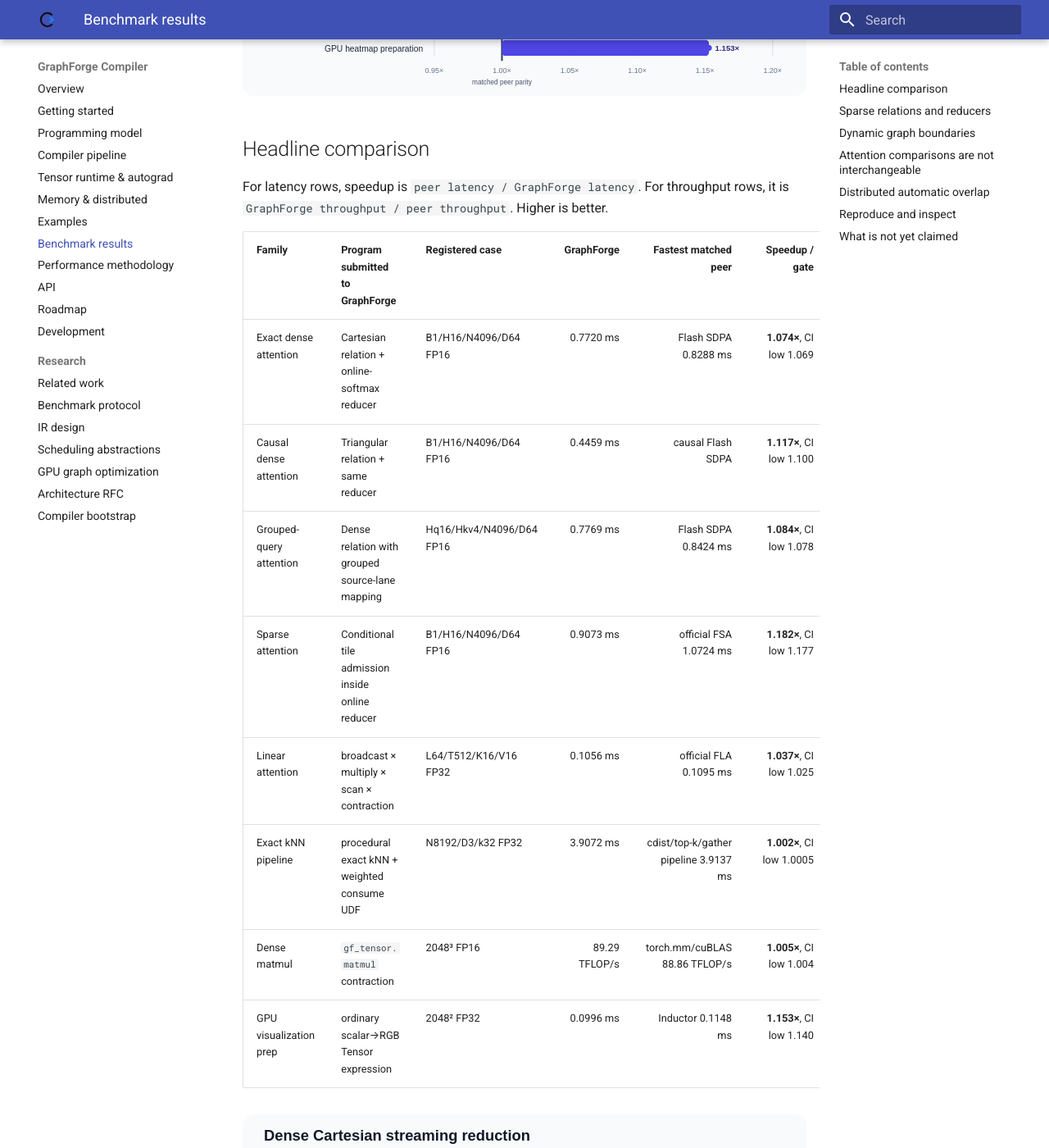
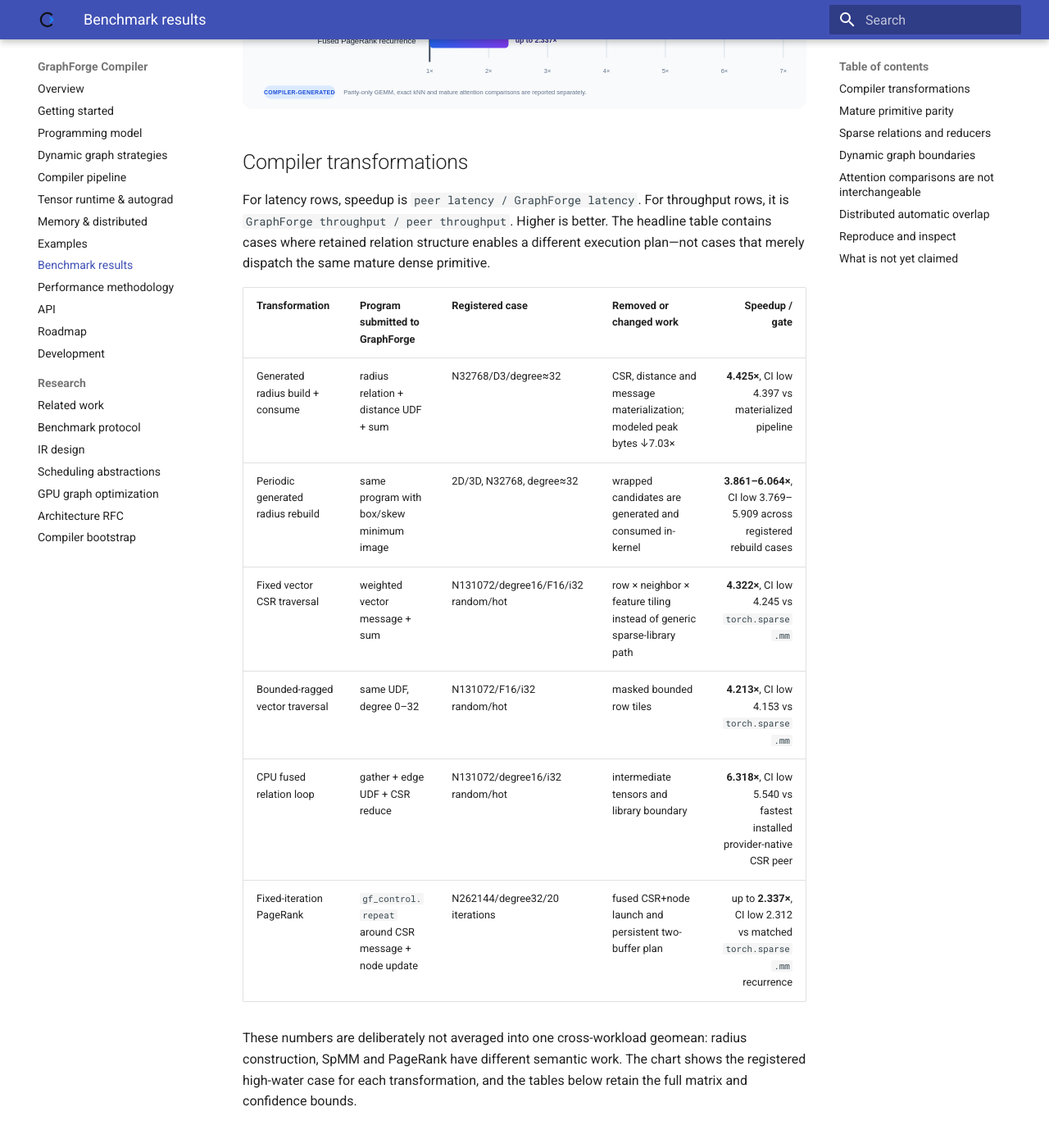
Before and after one commit to walkerchi/TIGA-lang, an MkDocs documentation site: the page built from docs/benchmark-results.md, in a window 1280 px wide and 1400 px high, scrolled down 676 px. Shown: the whole window at 82% size. Built offline with MkDocs 1.6.1 and Material for MkDocs 9.7.7, drawn with Linux system fonts in a browser that asks for light colours; some of the changed text lies outside the part shown.

Commit message:
Clarify dynamic graph performance strategy

````diff
--- a/docs/benchmark-results.md
+++ b/docs/benchmark-results.md
@@ -14,27 +14,52 @@
 
 ![Registered benchmark overview](assets/benchmark-overview.svg)
 
-## Headline comparison
+## Compiler transformations
 
 For latency rows, speedup is `peer latency / GraphForge latency`. For throughput
-rows, it is `GraphForge throughput / peer throughput`. Higher is better.
+rows, it is `GraphForge throughput / peer throughput`. Higher is better. The
+headline table contains cases where retained relation structure enables a
+different execution plan—not cases that merely dispatch the same mature dense
+primitive.
 
-| Family | Program submitted to GraphForge | Registered case | GraphForge | Fastest matched peer | Speedup / gate |
-|---|---|---|---:|---:|---:|
-| Exact dense attention | Cartesian relation + online-softmax reducer | B1/H16/N4096/D64 FP16 | 0.7720 ms | Flash SDPA 0.8288 ms | **1.074×**, CI low 1.069 |
-| Causal dense attention | Triangular relation + same reducer | B1/H16/N4096/D64 FP16 | 0.4459 ms | causal Flash SDPA | **1.117×**, CI low 1.100 |
-| Grouped-query attention | Dense relation with grouped source-lane mapping | Hq16/Hkv4/N4096/D64 FP16 | 0.7769 ms | Flash SDPA 0.8424 ms | **1.084×**, CI low 1.078 |
-| Sparse attention | Conditional tile admission inside online reducer | B1/H16/N4096/D64 FP16 | 0.9073 ms | official FSA 1.0724 ms | **1.182×**, CI low 1.177 |
-| Linear attention | broadcast × multiply × scan × contraction | L64/T512/K16/V16 FP32 | 0.1056 ms | official FLA 0.1095 ms | **1.037×**, CI low 1.025 |
-| Exact kNN pipeline | procedural exact kNN + weighted consume UDF | N8192/D3/k32 FP32 | 3.9072 ms | cdist/top-k/gather pipeline 3.9137 ms | **1.002×**, CI low 1.0005 |
-| Dense matmul | `gf_tensor.matmul` contraction | 2048³ FP16 | 89.29 TFLOP/s | torch.mm/cuBLAS 88.86 TFLOP/s | **1.005×**, CI low 1.004 |
-| GPU visualization prep | ordinary scalar→RGB Tensor expression | 2048² FP32 | 0.0996 ms | Inductor 0.1148 ms | **1.153×**, CI low 1.140 |
+| Transformation | Program submitted to GraphForge | Registered case | Removed or changed work | Speedup / gate |
+|---|---|---|---|---:|
+| Generated radius build + consume | radius relation + distance UDF + sum | N32768/D3/degree≈32 | CSR, distance and message materialization; modeled peak bytes ↓7.03× | **4.425×**, CI low 4.397 vs materialized pipeline |
+| Periodic generated radius rebuild | same program with box/skew minimum image | 2D/3D, N32768, degree≈32 | wrapped candidates are generated and consumed in-kernel | **3.861–6.064×**, CI low 3.769–5.909 across registered rebuild cases |
+| Fixed vector CSR traversal | weighted vector message + sum | N131072/degree16/F16/i32 random/hot | row × neighbor × feature tiling instead of generic sparse-library path | **4.322×**, CI low 4.245 vs `torch.sparse.mm` |
+| Bounded-ragged vector traversal | same UDF, degree 0–32 | N131072/F16/i32 random/hot | masked bounded row tiles | **4.213×**, CI low 4.153 vs `torch.sparse.mm` |
+| CPU fused relation loop | gather + edge UDF + CSR reduce | N131072/degree16/i32 random/hot | intermediate tensors and library boundary | **6.318×**, CI low 5.540 vs fastest installed provider-native CSR peer |
+| Fixed-iteration PageRank | `gf_control.repeat` around CSR message + node update | N262144/degree32/20 iterations | fused CSR+node launch and persistent two-buffer plan | up to **2.337×**, CI low 2.312 vs matched `torch.sparse.mm` recurrence |
+
+These numbers are deliberately not averaged into one cross-workload geomean:
+radius construction, SpMM and PageRank have different semantic work. The chart
+shows the registered high-water case for each transformation, and the tables
+below retain the full matrix and confidence bounds.
+
+## Mature primitive parity
+
+The following results demonstrate that the abstraction need not lose much to a
+mature specialized implementation. They are coverage/parity evidence, not the
+main reason to use the compiler.
+
+| Family | Registered case | GraphForge | Fastest matched peer | Result |
+|---|---|---:|---:|---:|
+| Exact dense attention | B1/H16/N4096/D64 FP16 | 0.7720 ms | Flash SDPA 0.8288 ms | **1.074×**, CI low 1.069 |
+| Causal dense attention | same shape | 0.4459 ms | causal Flash SDPA | **1.117×**, CI low 1.100 |
+| Grouped-query attention | Hq16/Hkv4/N4096/D64 FP16 | 0.7769 ms | Flash SDPA 0.8424 ms | **1.084×**, CI low 1.078 |
+| Tile-pruned sparse attention | B1/H16/N4096/D64 FP16 | 0.9073 ms | official FSA 1.0724 ms | **1.182×**, CI low 1.177 |
+| Linear attention | L64/T512/K16/V16 FP32 | 0.1056 ms | official FLA 0.1095 ms | **1.037×**, CI low 1.025 |
+| Exact kNN build + consume | N8192/D3/k32 FP32 | 3.9072 ms | cdist/top-k/gather 3.9137 ms | **1.002×**, CI low 1.0005 |
+| Dense matmul | 2048³ FP16 | 89.29 TFLOP/s | torch.mm/cuBLAS 88.86 TFLOP/s | **1.005×**, CI low 1.004 |
+| GPU visualization prep | 2048² FP32 | 0.0996 ms | Inductor 0.1148 ms | **1.153×**, CI low 1.140 |
+
+Exact kNN is the clearest unfinished performance path. It currently rebuilds
+the exhaustive distance matrix and invokes top-k, so there is little work for
+GraphForge to eliminate. The next general compiler mechanism is a partitioned
+ranked relation: candidate tiles → local top-k → hierarchical merge → fused
+selected-edge consume. Cache-reuse timing is not accepted as rebuild timing.
 
 ![Dense Cartesian streaming comparison](assets/dense-attention-performance.svg)
-
-The close kNN and matmul results are shown rather than rounded into a larger
-claim: both pass their pre-registered `1.00×` confidence gate, but neither is
-evidence of a broad advantage across shapes.
 
 ## Sparse relations and reducers
 
@@ -76,11 +101,17 @@
 | Build + consume | positions-to-output end to end | the fair number for changing geometry |
 | Rebind/reuse | reuse of a proven-valid topology snapshot | valid only when positions/topology version permits it |
 
-The registered Euclidean radius pipeline uses a tensorized uniform cell list
-rather than an `N×N` distance matrix. Periodic/skew rebuild remains slower than
-the current external peer in the full matrix, so GraphForge does **not** claim
-radius-build SOTA. This limitation is preserved even though consume/reuse and
-non-periodic registered gates pass.
+The registered Euclidean radius pipeline uses a generated cell directory
+rather than an `N×N` distance matrix. Its 24-case 2D/3D matrix separates
+non-periodic, periodic box and skew-cell consume/reuse/rebind/rebuild. All
+registered gates pass; periodic rebuild ranges from 3.861× to 6.064× because
+minimum-image filtering and the user reduction stay fused instead of emitting
+CSR, distance and message arrays. This result is not extrapolated to custom
+unbounded metrics, non-uniform occupancy or a different particle distribution.
+
+The [dynamic graph strategies](dynamic-graphs.md) page explains when the
+compiler chooses implicit tiles, spatial generation, incremental snapshots,
+ranked selection, or paged/distributed traversal.
 
 ## Attention comparisons are not interchangeable
 
--- /dev/null
+++ b/docs/dynamic-graphs.md
@@ -0,0 +1,128 @@
+# Dynamic graph acceleration
+
+A dynamic graph is not one storage format. It is a logical relation whose
+neighbor set depends on changing data. GraphForge keeps that relation semantic
+in IR long enough to choose whether edges should be generated, cached,
+incrementally repaired, partitioned, or paged. Materializing CSR is one legal
+realization, not the default meaning of `Graph.radius` or `Graph.knn`.
+
+![Dynamic relation realizations](assets/dynamic-relation-strategies.svg)
+
+## The realization matrix
+
+| Relation and lifecycle | Physical structure | Compiler opportunity | Best regime | Current status |
+|---|---|---|---|---|
+| Dense Cartesian or triangular | no edge array; query/source tiles | fuse message, online reducer and value contraction; keep state in registers/shared memory | attention, all-pairs kernels whose output is much smaller than the relation | executable and benchmarked |
+| Euclidean radius, rebuilt | sorted cell directory plus occupied-cell ranges | generate candidates inside the consumer, reject by distance, and avoid CSR/distance/message tensors | low-dimensional particles with bounded cell occupancy | executable for 2D/3D default metric, including periodic box/skew cases |
+| Radius with bounded motion | cell directory or neighbor list plus a skin | reuse while the displacement certificate holds; rebuild only on invalidation | molecular dynamics and time stepping with coherent motion | snapshot/version reuse exists; a full Verlet invalidation policy is next work |
+| Exact kNN | candidate tiles plus hierarchical local top-k and merge | fuse distance, selection and consume; bound temporary storage by `queries × tiles × k` | exact low/moderate-dimensional search | semantic path exists; current exhaustive `cdist/top-k` is parity evidence, not a compiler win |
+| Approximate kNN | IVF/HNSW/tree directory plus refinement relation | compile probe/refine as nested generated relations and expose recall as part of the contract | high-dimensional search where exact all-pairs is unnecessary | planned; no performance claim |
+| Mutable edge stream | immutable CSR base plus sorted delta segments/tombstones | fuse base and delta traversal, compact asynchronously, version snapshots | temporal/social graphs with small batches of edge updates | planned |
+| Skewed materialized graph | degree CDF worklists and chunked high-degree tails | different schedules for short rows and split rows; disjoint output ownership avoids atomics | power-law social graphs | executable and benchmarked |
+| SSD/distributed graph | destination shards, paged CSR, ghost map and halo plan | prefetch pages, execute interior while communication runs, then execute boundary | graphs larger than one accelerator or host memory | paged CPU and automatic halo execution exist; real multi-GPU performance remains open |
+
+“Dynamic” therefore has at least three independent axes:
+
+- **topology change:** none, bounded motion, batched deltas, or full rebuild;
+- **relation density:** sparse materialized, sparse generated, or implicit dense;
+- **residency:** one device, host-backed, SSD-paged, or distributed shards.
+
+Those facts belong in the captured relation and its snapshot token. They should
+not be handwritten `cache(..., space="shared")` hints in every user kernel.
+
+## Generated radius traversal
+
+For a default Euclidean radius graph, the compiler may lower
+
+```text
+destination particle
+  → its cell coordinate
+  → adjacent occupied cells
+  → candidate source particles
+  → exact metric/select predicate
+  → message + reducer
+```
+
+The directory is `O(N + cells)` and edges are never required to exist in global
+memory. Build/consume fusion removes four otherwise materialized arrays: row
+pointers, column indices, edge distances and messages. This is where the
+registered 4.425× fresh-pipeline result comes from; merely replacing one CSR
+consumer with another cannot produce that algorithmic saving.
+
+Custom metrics need a proven broad-phase bound before they may use this path.
+Without one, GraphForge retains exact semantics and selects a general fallback.
+A `select` UDF may remove candidates but cannot bypass the radius predicate.
+
+## Exact kNN needs hierarchical selection
+
+The current public exact-kNN result is intentionally only 1.002×: both sides
+execute exhaustive distance construction and the same mature top-k family.
+The missing compiler transformation is a general ranked-relation lowering:
+
+```text
+query tile × candidate tile
+  → metric UDF
+  → local k selections
+  → hierarchical merge
+  → selected-edge message/reducer
+```
+
+It must be represented as a multi-task compiler plan, not as a workload-named
+Python or Triton kernel. The plan also needs a temporary-memory budget and may
+choose a spatial directory only when it can certify exactness. Approximate
+search is a different public contract and must report recall as well as speed.
+
+## Load balance for power-law graphs
+
+One thread block per row wastes most lanes on short rows and stalls on hubs.
+GraphForge records the degree distribution and selects a mixed schedule:
+
+1. short and medium rows enter degree-CDF worklists with row-specific tiles;
+2. high-degree rows split into fixed-size edge chunks;
+3. chunk partials are finalized through a deterministic task dependency;
+4. destination ownership remains disjoint, avoiding global output atomics;
+5. the planner may reorder physical rows while preserving logical IDs.
+
+This mechanism is useful for PageRank, aggregation and many NetworkX-style
+algorithms that are expressible as frontier/relation/reducer programs. Frontier
+compaction and sorted-intersection are still required for efficient BFS and
+triangle counting; they are compiler diagnostics on the roadmap, not completed
+claims.
+
+## Incremental, paged and distributed execution
+
+A snapshot token connects positions or edge deltas to the selected realization.
+Reuse is legal only while its certificate remains valid. For bounded particle
+motion, a future Verlet plan will track maximum displacement and rebuild when
+the skin is exhausted. For temporal graphs, a base CSR plus delta segments can
+serve the same role, with compaction scheduled outside the critical path.
+
+For large graphs, `Graph.open(...)` preserves the same MessagePassing call. The
+physical planner partitions by destination, reads only the required pages,
+constructs a ghost map, and emits this dependency graph:
+
+```text
+page prefetch ─┬─> interior compute ───────────────┐
+halo pack → exchange → unpack → boundary compute ─┼─> merge
+SSD refill ────────────────────────────────────────┘
+```
+
+The user does not invoke communication primitives manually. Placement and halo
+depth are graph properties; pack/exchange/unpack and stream/event dependencies
+are compiler/runtime tasks. Current CPU execution validates this model, while
+multi-GPU NCCL/RCCL throughput remains an explicit open gate.
+
+## Performance boundaries
+
+Every dynamic benchmark must say which boundary it measures:
+
+| Boundary | Required timed work |
+|---|---|
+| build-only | directory/broad phase, filtering, selection and relation output |
+| consume-only | traversal of one fixed, already-valid snapshot |
+| build + consume | positions or updates to final user output |
+| certified reuse | validity check plus consume; never mislabeled as rebuild |
+
+Cache reuse, approximate search and a different metric are not hidden inside a
+headline speedup. See [benchmark results](benchmark-results.md) for the measured
+cases and [benchmark protocol](BENCHMARKS.md) for acceptance rules.
--- a/mkdocs.yml
+++ b/mkdocs.yml
@@ -39,6 +39,7 @@
   - Overview: index.md
   - Getting started: getting-started.md
   - Programming model: programming-model.md
+  - Dynamic graph strategies: dynamic-graphs.md
   - Compiler pipeline: compiler-pipeline.md
   - Tensor runtime & autograd: runtime-and-autograd.md
   - Memory & distributed: memory-and-distributed.md
````
Also changed, not shown: other parts of docs/benchmark-results.md (+1 -1 lines), PROJECT.md (+2 -2 lines), docs/index.md (+1 -0 lines), docs/roadmap.md (+5 -2 lines), docs/assets/benchmark-overview.svg, docs/assets/dynamic-relation-strategies.svg (added).
